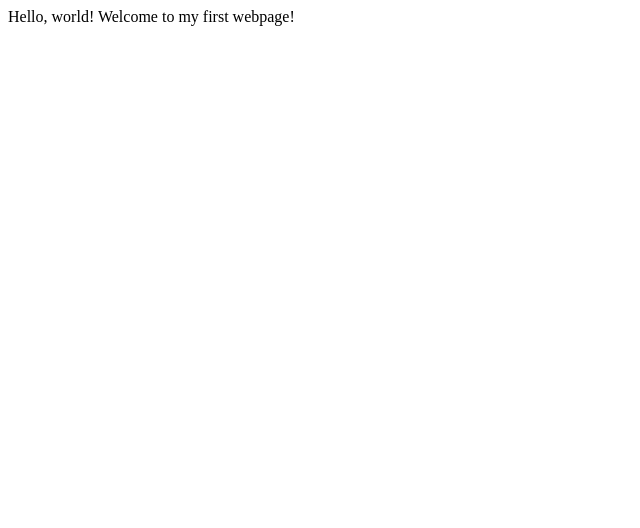
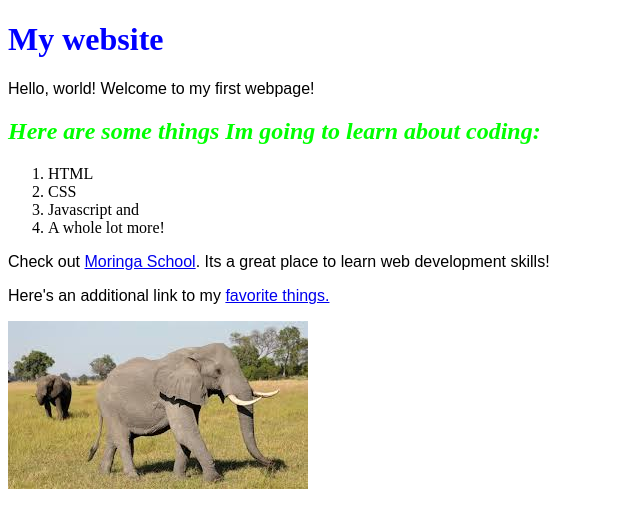
Before and after one commit to Mwendantu-CastDynamic/my-first-website, a plain HTML site: page my-first-website.html in a window 1280 px wide. Shown: the whole page, without its empty margins (0-640 px from the left). Drawn offline with Linux system fonts and the light colour scheme.

Commit message:
Enhanced the style of my first website by adding more formatting using CSS

```diff
--- a/css/styles.css
+++ b/css/styles.css
@@ -0,0 +1,16 @@
+h1{
+  color: #0000ff;
+  text-align : centre;
+}
+
+h2{
+  color:  #00ff00;
+  font-style: italic;
+  text-align: centre;
+}
+p{
+  font-family: sans-serif;
+}
+ul{
+  line-height: 40px;
+}
--- a/my-first-website.html
+++ b/my-first-website.html
@@ -5,7 +5,18 @@
     <link href="css/styles.css" rel="stylesheet" type="text/css">
   </head>
   <body>
-    Hello, world!
-    Welcome to my first webpage!
+    <h1>My website</h1>
+    <p>Hello, world!
+    Welcome to my first webpage!</p>
+    <h2>Here are some things Im going to learn about coding:</h2>
+    <ol>
+      <li>HTML</li>
+      <li>CSS</li>
+      <li>Javascript and</li>
+      <li>A whole lot more!</li>
+    </ol>
+    <p>Check out <a href="http://moringaschool.com/">Moringa School</a>. Its a great place to learn web development skills!</p>
+    <p>Here's an additional link to my <a href="http//:favorite-things.com/">favorite things.</a></p>
+  <img src="images/elephants.jpeg" alt="A photo of an elephant">
   </body>
 </html>
```
Also changed, not shown: favourite-things.html (added), images/elephants.jpeg (added), images/favourite-things.html (deleted), images/index.html (deleted), index.html (added).
